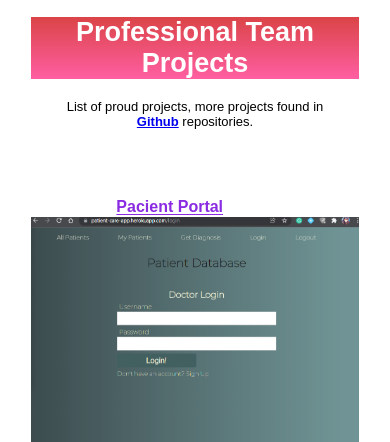
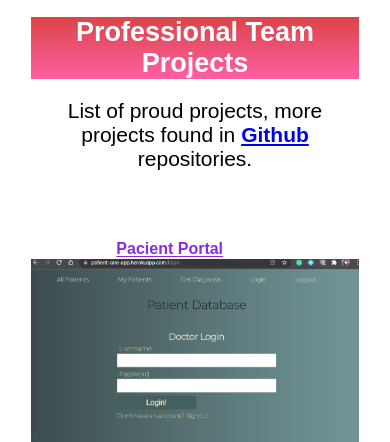
Before and after one commit to KimAH1999/MyPortfolio, a PHP site: page /skills.html in a window 390 px wide. Shown: the part 96-538 px from the top of the page. Run offline with PHP 8.4, Linux system fonts and the light colour scheme.

Commit message:
font-size bigger for media query

```diff
--- a/assets/skills.css
+++ b/assets/skills.css
@@ -250,7 +250,7 @@ nav ul li a:hover {
     .skillsSummary {
         text-align: center;
         padding: 20px;
-        font-size: small;
+        font-size: 21px;
     }
 
 
```
